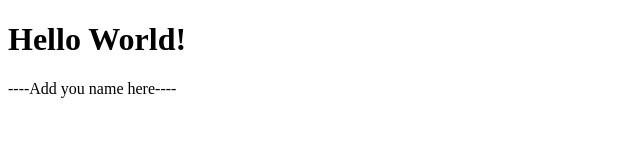
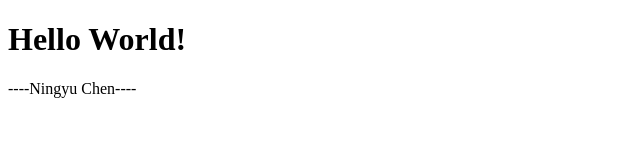
Before and after one commit to DS4200-S22/ic-01-chy101010, a plain HTML site: page index.html in a window 1280 px wide. Shown: the full height of the page, 0-640 px from the left. Drawn offline with Linux system fonts and the light colour scheme.

Commit message:
Add my name

```diff
--- a/index.html
+++ b/index.html
@@ -6,7 +6,7 @@
 
 <p>
 
-----Add you name here----
+----Ningyu Chen----
 
 </p>
 
```
